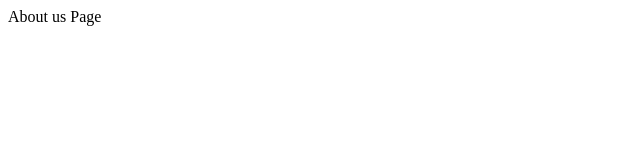
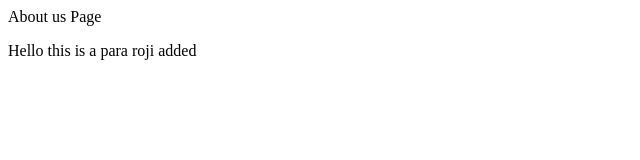
Before and after one commit to devroji/Angular4, a plain HTML site: page AboutUs.html in a window 1280 px wide. Shown: the whole page, without its empty margins (0-640 px from the left). Drawn offline with Linux system fonts and the light colour scheme.

Commit message:
edited aboutus.html

```diff
--- a/AboutUs.html
+++ b/AboutUs.html
@@ -1,5 +1,7 @@
 <html>
     <body>
         About us Page
+        <p>Hello this is a para roji added</p>
     </body>
+
 </html>
```
